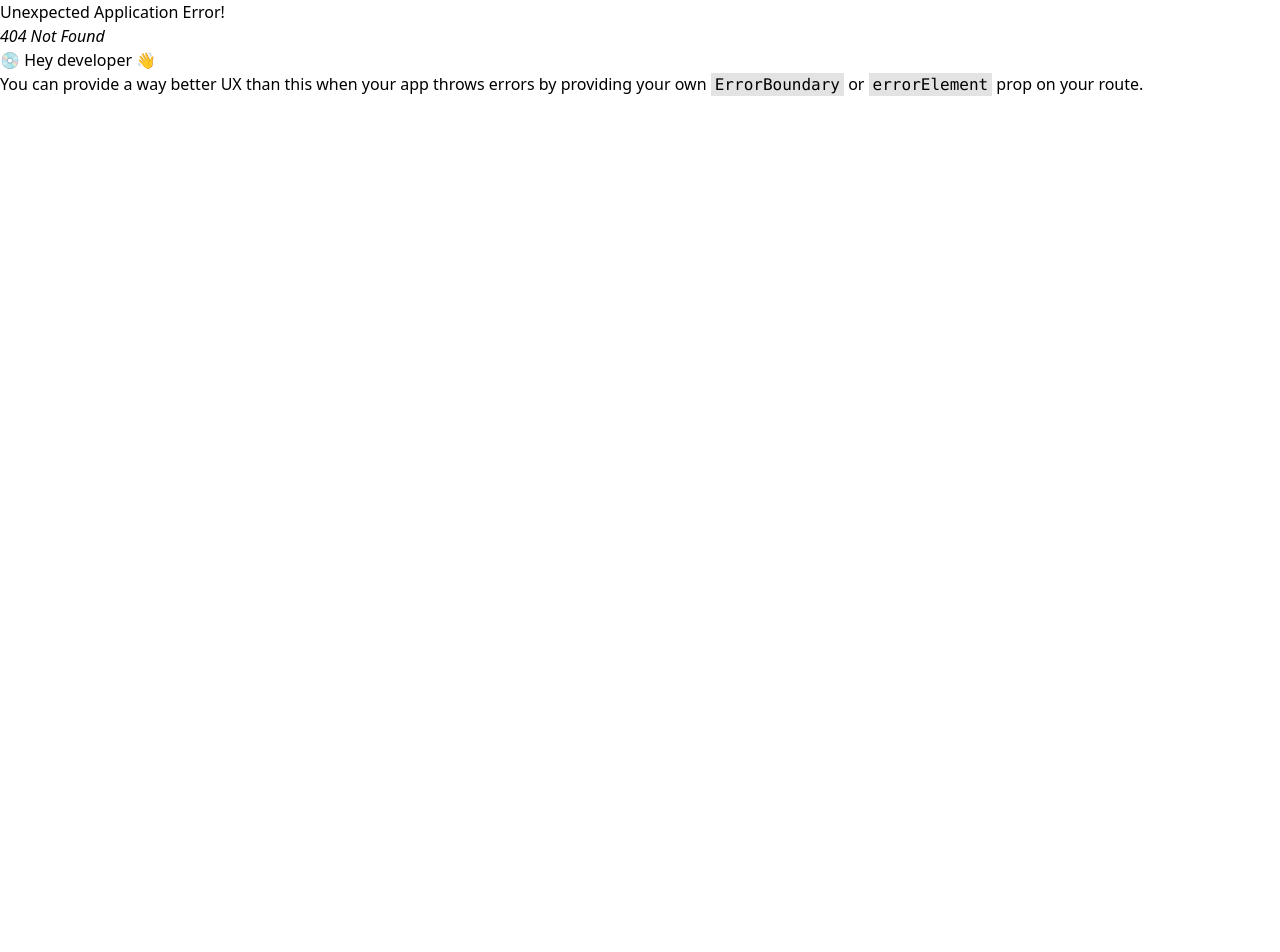
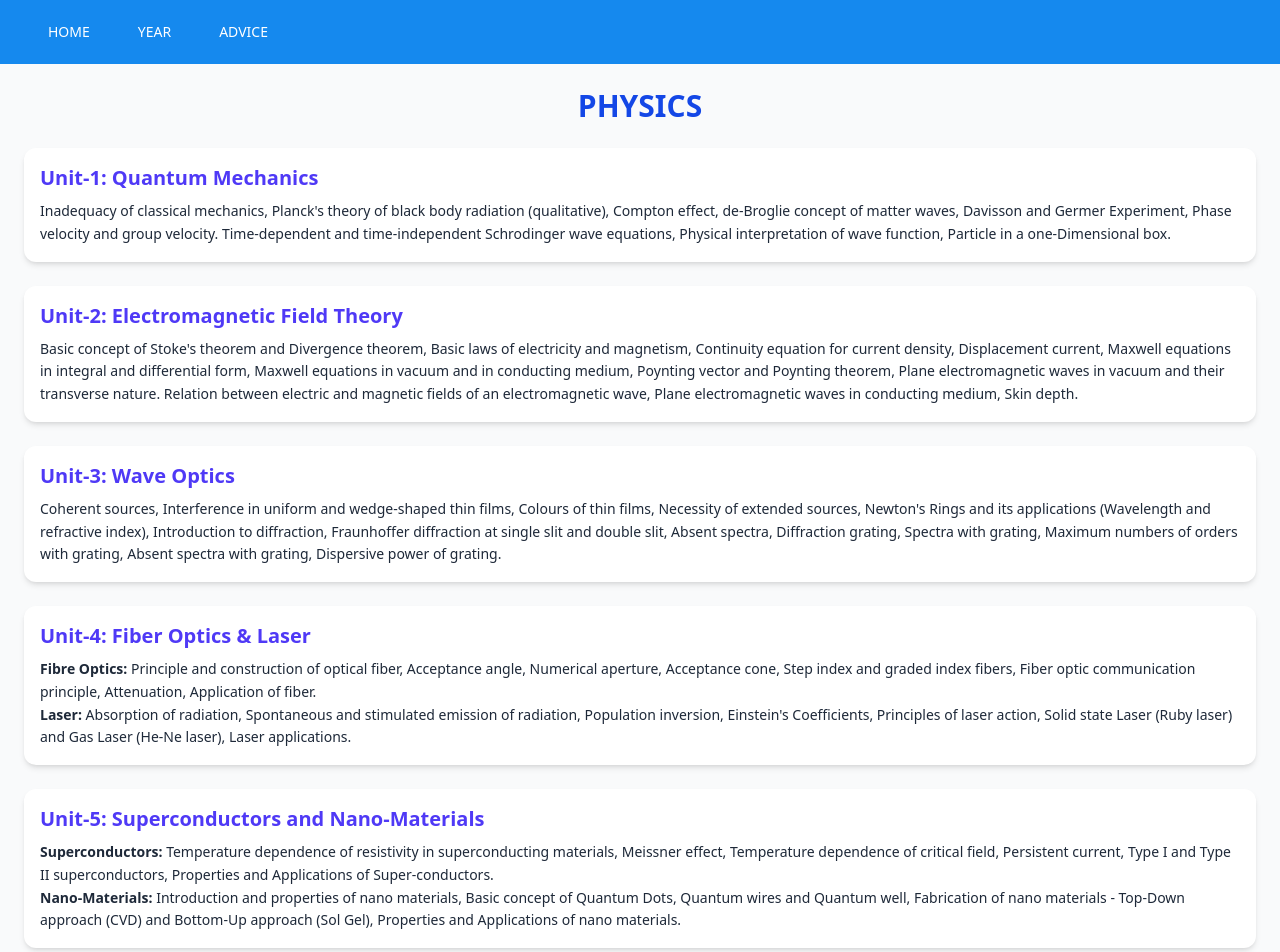
Before and after one commit to Ritik-Sharma28/Project_1, a React (Vite) app: page /Years/First_Year/physics in a window 1280 px wide. Before the commit this address had no page. Shown: the top 952 px of the page. Before the commit the page ends 800 px from the top, so only its background shows below. Built offline with nearby package versions, Linux system fonts and the light colour scheme.

Commit message:
Add Physics component and update First_Year routing; enhance subject links

```diff
--- a/src/components/Years/First_Year/First_Year.jsx
+++ b/src/components/Years/First_Year/First_Year.jsx
@@ -1,8 +1,10 @@
+import { Link, Outlet , useMatch } from "react-router";
 
 
 function First_Year () {
-    return (
-        <div className="min-h-screen bg-gradient-to-b from-blue-100 to-indigo-100 py-10 px-6">
+  const isRoot = useMatch("/Years/First_Year");
+    return ( <>
+       {isRoot && <div className="min-h-screen bg-gradient-to-b from-blue-100 to-indigo-100 py-10 px-6">
   <div className="flex justify-center mb-8">
     <h4 className="text-4xl md:text-5xl font-extrabold text-blue-900 tracking-tight drop-shadow">
       SUBJECTS
@@ -12,27 +14,31 @@ function First_Year () {
   <div className="max-w-4xl mx-auto">
     <ul className="grid grid-cols-1 sm:grid-cols-2 md:grid-cols-3 gap-4 text-lg font-semibold text-blue-900">
       {[
-        { name: "PHYSICS", bg: "bg-amber-200" },
-        { name: "CHEMISTRY", bg: "bg-amber-200" },
-        { name: "MATHS - I", bg: "bg-amber-400" },
-        { name: "MATHS - II", bg: "bg-amber-400" },
-        { name: "ELECTRONIC", bg: "bg-amber-100" },
-        { name: "MECHANICAL", bg: "bg-amber-300" },
-        { name: "SOFT SKILLS", bg: "bg-amber-100" },
-        { name: "PPS", bg: "bg-amber-100" },
-        { name: "ELECTRICAL", bg: "bg-amber-300" },
-        { name: "EVS", bg: "bg-amber-100" },
-      ].map((subject, i) => (
+        { name: "PHYSICS", bg: "bg-amber-200" , id : "physics"},
+        { name: "CHEMISTRY", bg: "bg-amber-200" , id : "chemistry"},
+        { name: "MATHS - I", bg: "bg-amber-400" , id : "maths1"},
+        { name: "MATHS - II", bg: "bg-amber-400" , id : "maths2"},
+        { name: "ELECTRONIC", bg: "bg-amber-100" , id : "electronic"},
+        { name: "MECHANICAL", bg: "bg-amber-300" , id : "mechanical"},
+        { name: "SOFT SKILLS", bg: "bg-amber-100" , id : "softskills"},
+        { name: "PPS", bg: "bg-amber-100" , id : "pps"},
+        { name: "ELECTRICAL", bg: "bg-amber-300", id : "electrical" },
+        { name: "EVS", bg: "bg-amber-100" , id : "evs" },
+      ].map((subject, i) => ( <Link to={subject.id}>
         <li
           key={i}
           className={`p-3 rounded-xl border-2 border-blue-300 shadow-md cursor-pointer transition-transform hover:scale-105 hover:bg-amber-50 ${subject.bg}`}
         >
           {subject.name}
-        </li>
+        </li> </Link>
       ))}
     </ul>
   </div>
-</div>
+
+</div> }
+
+<Outlet />
+</>
 
 
       );
--- /dev/null
+++ b/src/components/Years/First_Year/Physics.jsx
@@ -0,0 +1,53 @@
+
+
+function Physics() {
+    return (<>
+  <div className="p-6 space-y-6 bg-gray-50 text-gray-800">
+  <div className="text-center">
+    <h6 className="text-3xl font-extrabold text-blue-700 uppercase">Physics</h6>
+  </div>
+
+  <div className="bg-white p-4 rounded-xl shadow-md">
+    <h2 className="text-xl font-bold text-indigo-600">Unit-1: Quantum Mechanics</h2>
+    <p className="mt-2 text-sm leading-relaxed">
+      Inadequacy of classical mechanics, Planck's theory of black body radiation (qualitative), Compton effect, de-Broglie concept of matter waves, Davisson and Germer Experiment, Phase velocity and group velocity. Time-dependent and time-independent Schrodinger wave equations, Physical interpretation of wave function, Particle in a one-Dimensional box.
+    </p>
+  </div>
+
+  <div className="bg-white p-4 rounded-xl shadow-md">
+    <h2 className="text-xl font-bold text-indigo-600">Unit-2: Electromagnetic Field Theory</h2>
+    <p className="mt-2 text-sm leading-relaxed">
+      Basic concept of Stoke's theorem and Divergence theorem, Basic laws of electricity and magnetism, Continuity equation for current density, Displacement current, Maxwell equations in integral and differential form, Maxwell equations in vacuum and in conducting medium, Poynting vector and Poynting theorem, Plane electromagnetic waves in vacuum and their transverse nature. Relation between electric and magnetic fields of an electromagnetic wave, Plane electromagnetic waves in conducting medium, Skin depth.
+    </p>
+  </div>
+
+  <div className="bg-white p-4 rounded-xl shadow-md">
+    <h2 className="text-xl font-bold text-indigo-600">Unit-3: Wave Optics</h2>
+    <p className="mt-2 text-sm leading-relaxed">
+      Coherent sources, Interference in uniform and wedge-shaped thin films, Colours of thin films, Necessity of extended sources, Newton's Rings and its applications (Wavelength and refractive index), Introduction to diffraction, Fraunhoffer diffraction at single slit and double slit, Absent spectra, Diffraction grating, Spectra with grating, Maximum numbers of orders with grating, Absent spectra with grating, Dispersive power of grating.
+    </p>
+  </div>
+
+  <div className="bg-white p-4 rounded-xl shadow-md">
+    <h2 className="text-xl font-bold text-indigo-600">Unit-4: Fiber Optics & Laser</h2>
+    <p className="mt-2 text-sm leading-relaxed">
+      <strong>Fibre Optics:</strong> Principle and construction of optical fiber, Acceptance angle, Numerical aperture, Acceptance cone, Step index and graded index fibers, Fiber optic communication principle, Attenuation, Application of fiber.
+      <br />
+      <strong>Laser:</strong> Absorption of radiation, Spontaneous and stimulated emission of radiation, Population inversion, Einstein's Coefficients, Principles of laser action, Solid state Laser (Ruby laser) and Gas Laser (He-Ne laser), Laser applications.
+    </p>
+  </div>
+
+  <div className="bg-white p-4 rounded-xl shadow-md">
+    <h2 className="text-xl font-bold text-indigo-600">Unit-5: Superconductors and Nano-Materials</h2>
+    <p className="mt-2 text-sm leading-relaxed">
+      <strong>Superconductors:</strong> Temperature dependence of resistivity in superconducting materials, Meissner effect, Temperature dependence of critical field, Persistent current, Type I and Type II superconductors, Properties and Applications of Super-conductors.
+      <br />
+      <strong>Nano-Materials:</strong> Introduction and properties of nano materials, Basic concept of Quantum Dots, Quantum wires and Quantum well, Fabrication of nano materials - Top-Down approach (CVD) and Bottom-Up approach (Sol Gel), Properties and Applications of nano materials.
+    </p>
+  </div>
+</div>
+
+    </>  );
+}
+
+export default Physics;
```
Also changed, not shown: src/main.jsx (+7 -2 lines).
